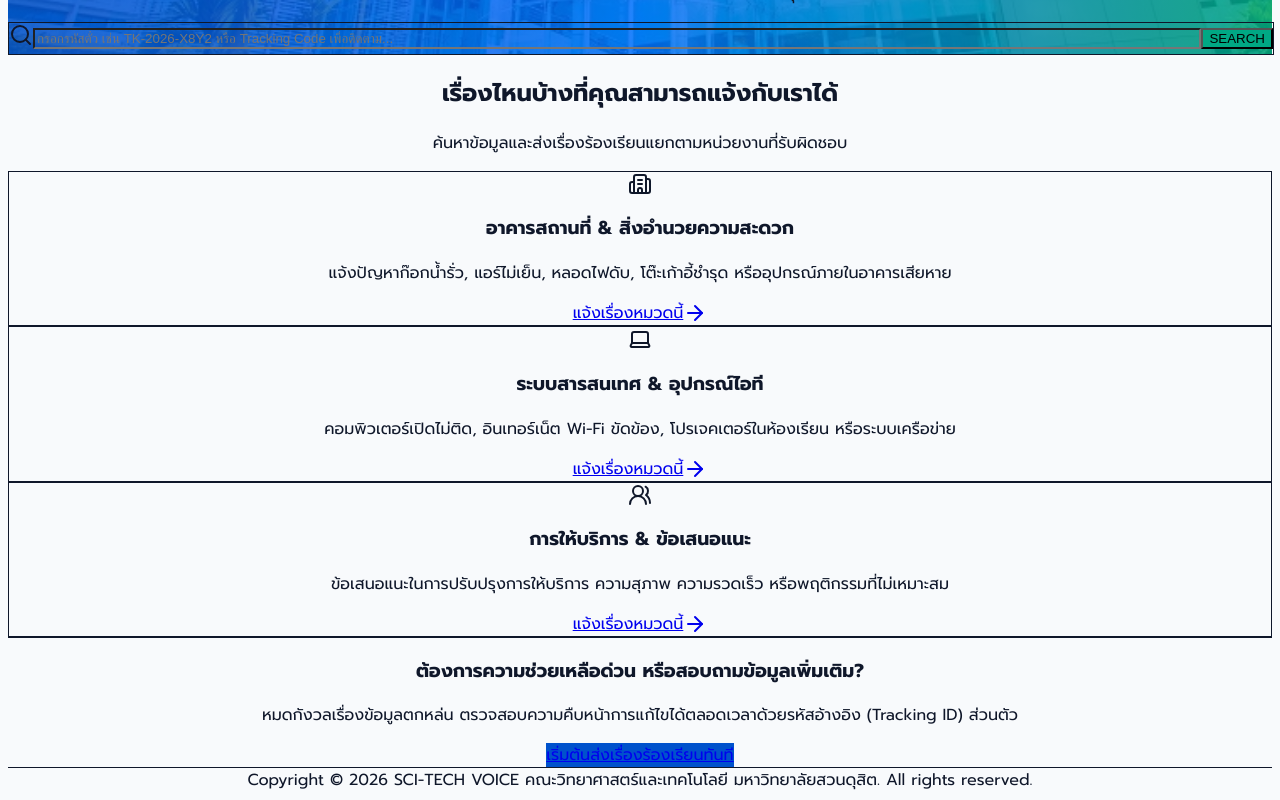
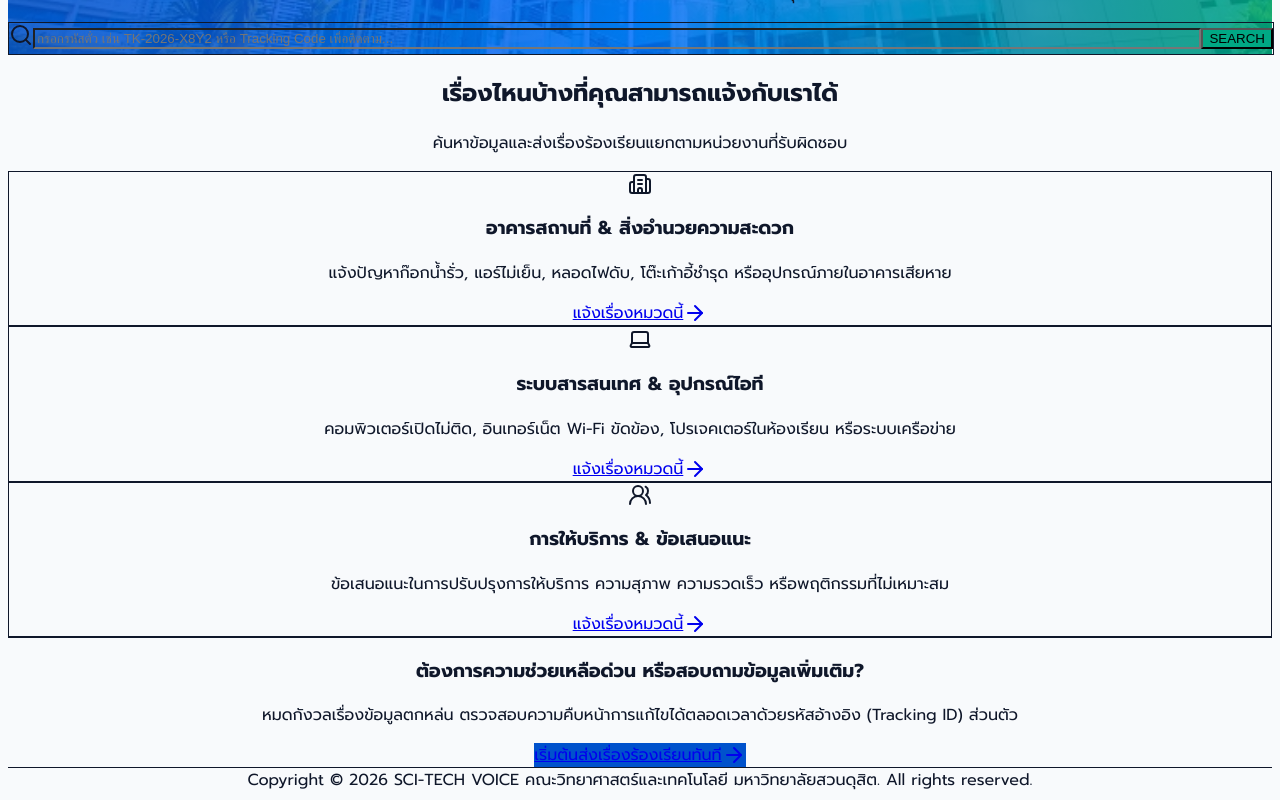
Before and after one commit to Hosxiz/complaintSystem, a Next.js app: page / in a window 1280 px wide. Shown: the part 282-1082 px from the top of the page. Built offline with nearby package versions, Linux system fonts and the light colour scheme; no server answers.

Commit message:
fix: link bottom CTA button on landing page to login

```diff
--- a/src/app/page.js
+++ b/src/app/page.js
@@ -334,10 +334,11 @@ export default function Home() {
               </p>
             </div>
             <Link
-              href="/dashboard"
-              className="px-6 py-3 bg-[#0052cc] hover:bg-[#0041a8] text-white text-xs font-bold rounded-xl shadow-md transition shrink-0"
+              href="/login"
+              className="px-6 py-3 bg-[#0052cc] hover:bg-[#0041a8] text-white text-xs font-bold rounded-xl shadow-md transition shrink-0 flex items-center justify-center gap-1.5"
             >
-              เริ่มต้นส่งเรื่องร้องเรียนทันที
+              <span>เริ่มต้นส่งเรื่องร้องเรียนทันที</span>
+              <ArrowRight className="w-4 h-4" />
             </Link>
           </div>
         </section>
```
